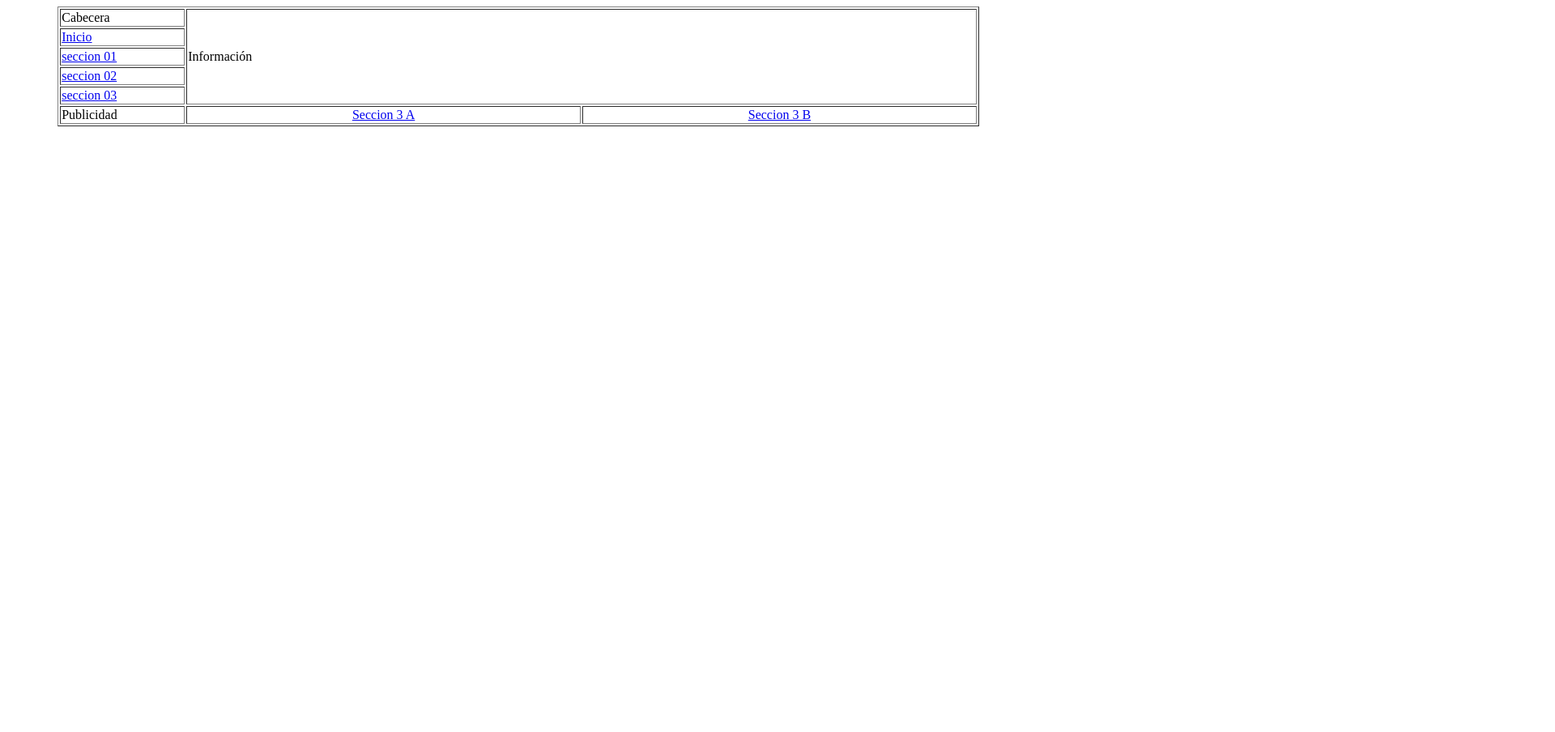
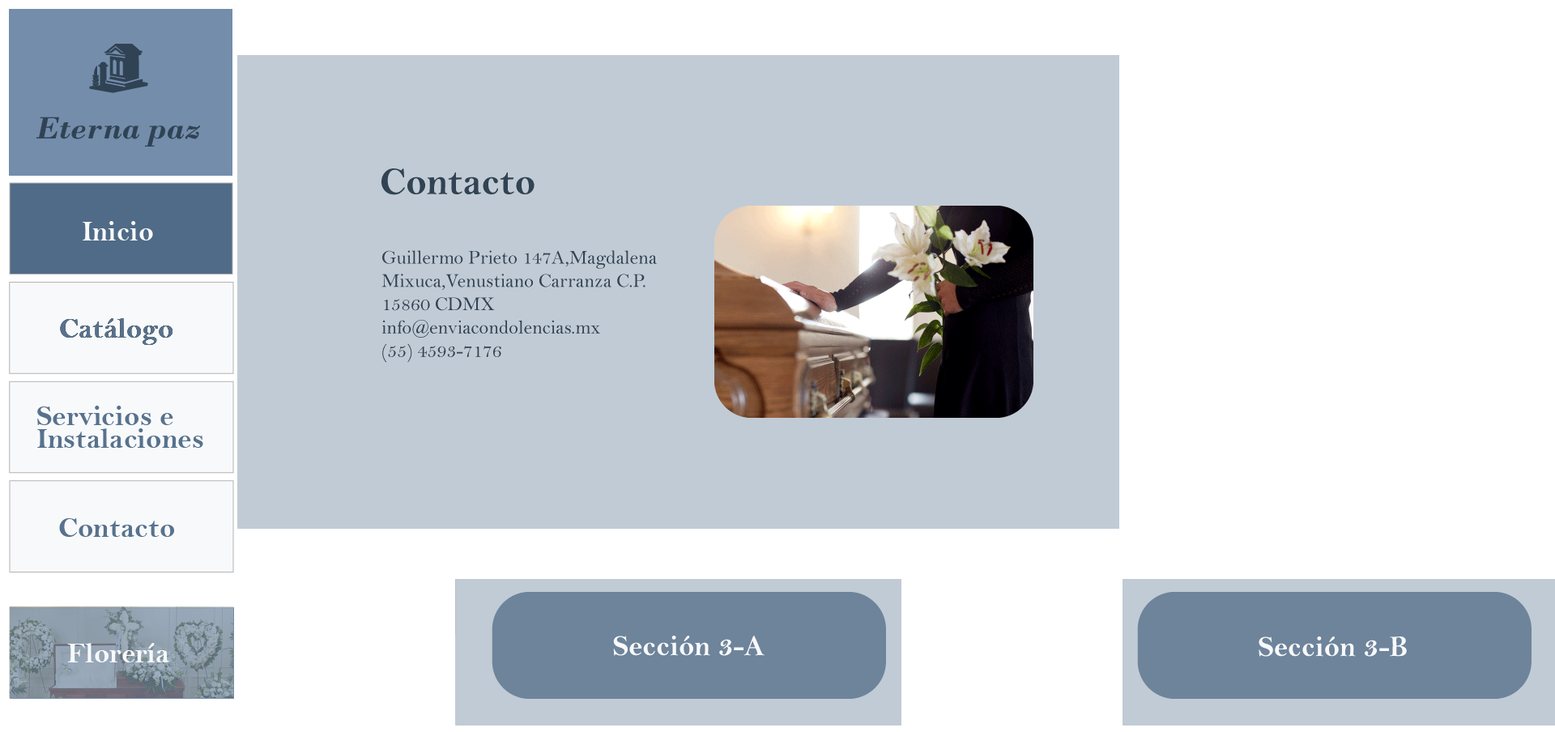
Before and after one commit to jajasalu2xp-droid/Clase-semana-09, a plain HTML site: page Seccion-003/seccion-003-a.html in a window 1280 px wide. Shown: the whole page at 81% size, 1920 px wide, since content can reach past the window. Before the commit the page ends 800 px from the top, so only its background shows below. Drawn offline with Linux system fonts and the light colour scheme.

Commit message:
Add files via upload

```diff
--- a/Seccion-003/seccion-003-a.html
+++ b/Seccion-003/seccion-003-a.html
@@ -6,32 +6,32 @@
 </head>
 
 <body>
-	<table align="center" width="90%" border="1px">
+	<table align="center" width="90%" border="0px">
 		<tr>
-		<td width="150px">Cabecera</td>
-		<td rowspan="5" colspan="2">Información</td>
+		<td width="150px"><img src="../Recursos-index/Recurso 1.png"></td>
+		<td rowspan="5"><img src="../Recursos-seccion-003/imágenes/01.gif"></td>
 		</tr>
 
 		<tr>
-		<td><a href="../Index.html">Inicio</a></td>
+	 <td><a href="../Index.html"><img src="../Recursos-index/Recurso 2.png"></a></td>
 		</tr>
 
 		<tr>
-		<td><a href="../seccion-001.html">seccion 01</a></td>
+		<td><a href="../seccion-001.html"><img src="../Recursos-index/Recurso 3.png"></a></td>
 		</tr>
 
 		<tr>
-		<td><a href="../seccion-002.html">seccion 02</a></td>
+		<td><a href="../seccion-002.html"><img src="../Recursos-index/Recurso 4.png"></a></td>
 		</tr>
 
 		<tr>
-		<td><a href="../seccion-003.html">seccion 03</a></td>
+		<td><a href="../seccion-003.html"><img src="../Recursos-index/Recurso 5.png"></a></td>
 		</tr>
 
 		<tr>
-		<td>Publicidad</td>
-		<td align="center"><a href="seccion-003-a.html">Seccion 3 A</a></td>
-		<td align="center"><a href="seccion-003-b.html">Seccion 3 B</a></td>
+	<td><img src="../Recursos-index/Recurso 6.png"></td>
+		<td align="center"><a href="Seccion-003/seccion-003-a.html"><img src="../Recursos-seccion-003/imágenes/02.gif"></a></td>
+		<td align="center"><a href="Seccion-003/seccion-003-b.html"><img src="../Recursos-seccion-003/imágenes/03.gif"></a></td>
 		</tr>
 
 	</table>
```
Also changed, not shown: Seccion-001/seccion-001-a.html (+7 -13 lines), Seccion-001/seccion-001-b.html (+9 -8 lines), Seccion-002/seccion-002-a.html (+9 -9 lines), Seccion-003/seccion-003-b.html (+10 -10 lines), seccion-002.html (+1 -1 lines), seccion-003.html (+3 -3 lines), Recursos-seccion-003/imágenes/01.gif (added), Recursos-seccion-003/imágenes/02.gif (added), Recursos-seccion-003/imágenes/03.gif (added).
